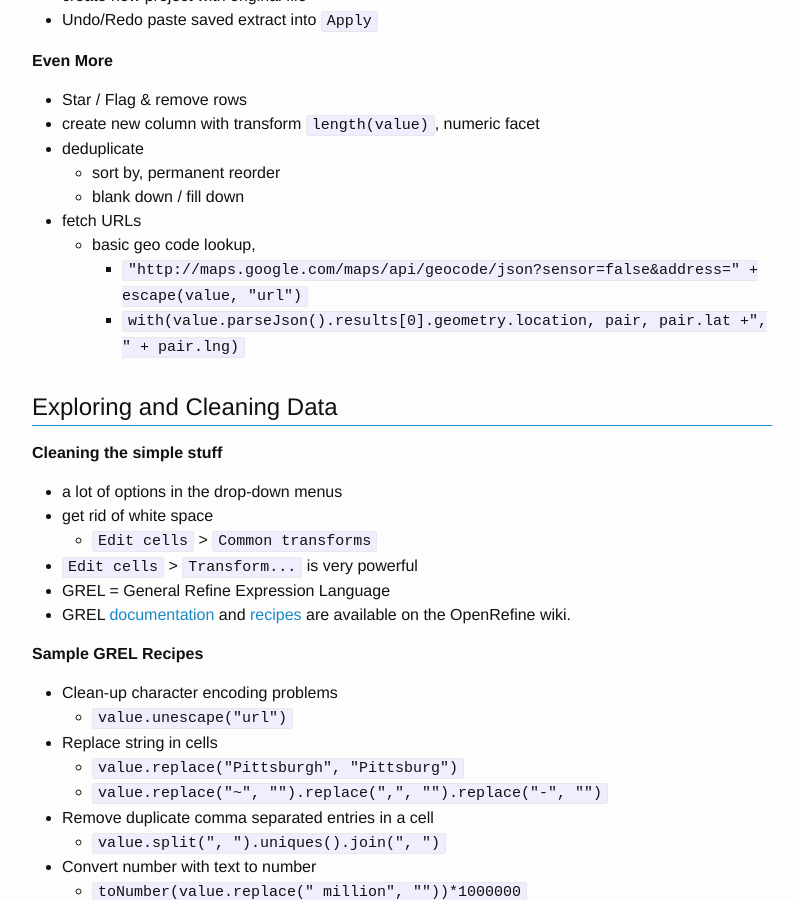
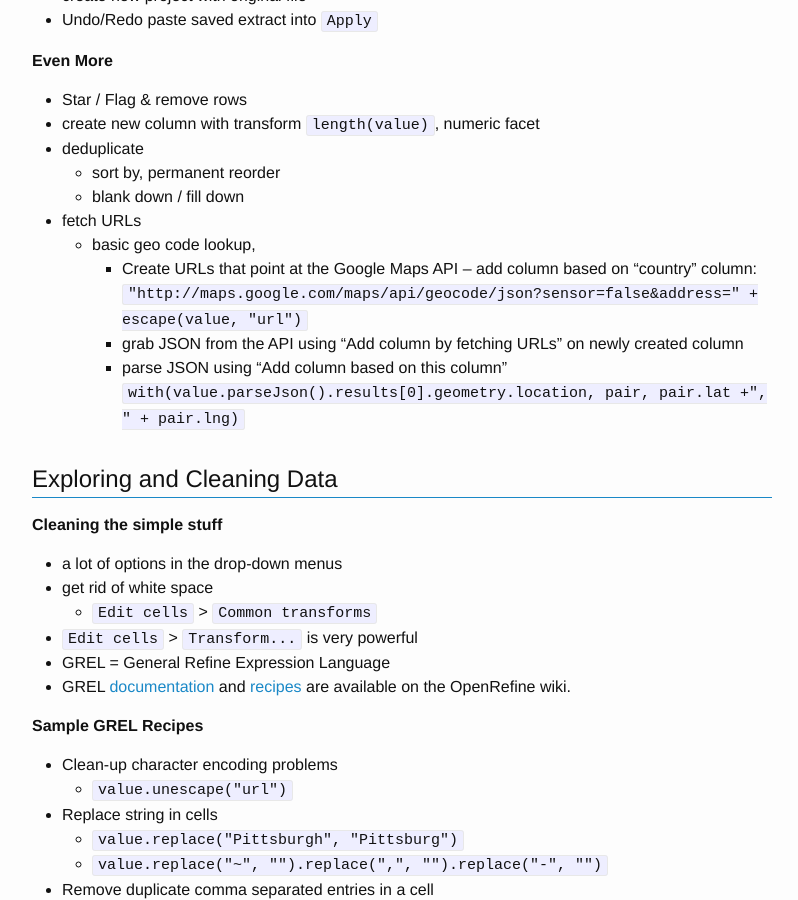
Before and after one commit to mbolam/DSWS_OpenRefine, a Jekyll site: the page built from 4-cleaning.md, in a window 1280 px wide and 900 px high, scrolled down 1396 px. Shown: the whole window, without its empty margins (238-1036 px from the left). Built offline with Jekyll 4.4.1, drawn with Linux system fonts in a browser that asks for light colours.

Commit message:
expand fetch URLs

```diff
--- a/4-cleaning.md
+++ b/4-cleaning.md
@@ -63,8 +63,9 @@ The data fields are
     - blank down / fill down
   - fetch URLs
     - basic geo code lookup,
-      - `"http://maps.google.com/maps/api/geocode/json?sensor=false&address=" + escape(value, "url")`
-      - `with(value.parseJson().results[0].geometry.location, pair, pair.lat +", " + pair.lng)`
+      - Create URLs that point at the Google Maps API -- add column based on "country" column: `"http://maps.google.com/maps/api/geocode/json?sensor=false&address=" + escape(value, "url")`
+      - grab JSON from the API using "Add column by fetching URLs" on newly created column
+      - parse JSON using "Add column based on this column" `with(value.parseJson().results[0].geometry.location, pair, pair.lat +", " + pair.lng)`
 
 ## Exploring and Cleaning Data
 
```
